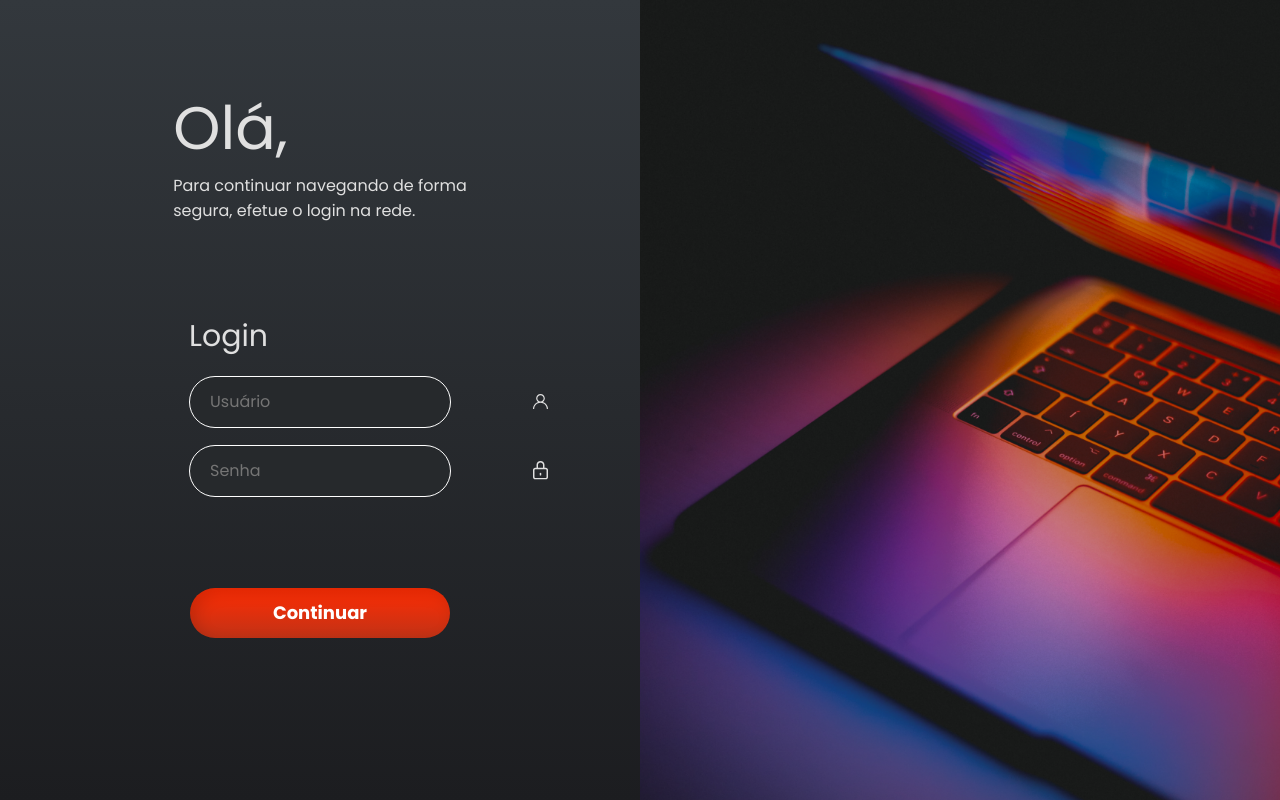
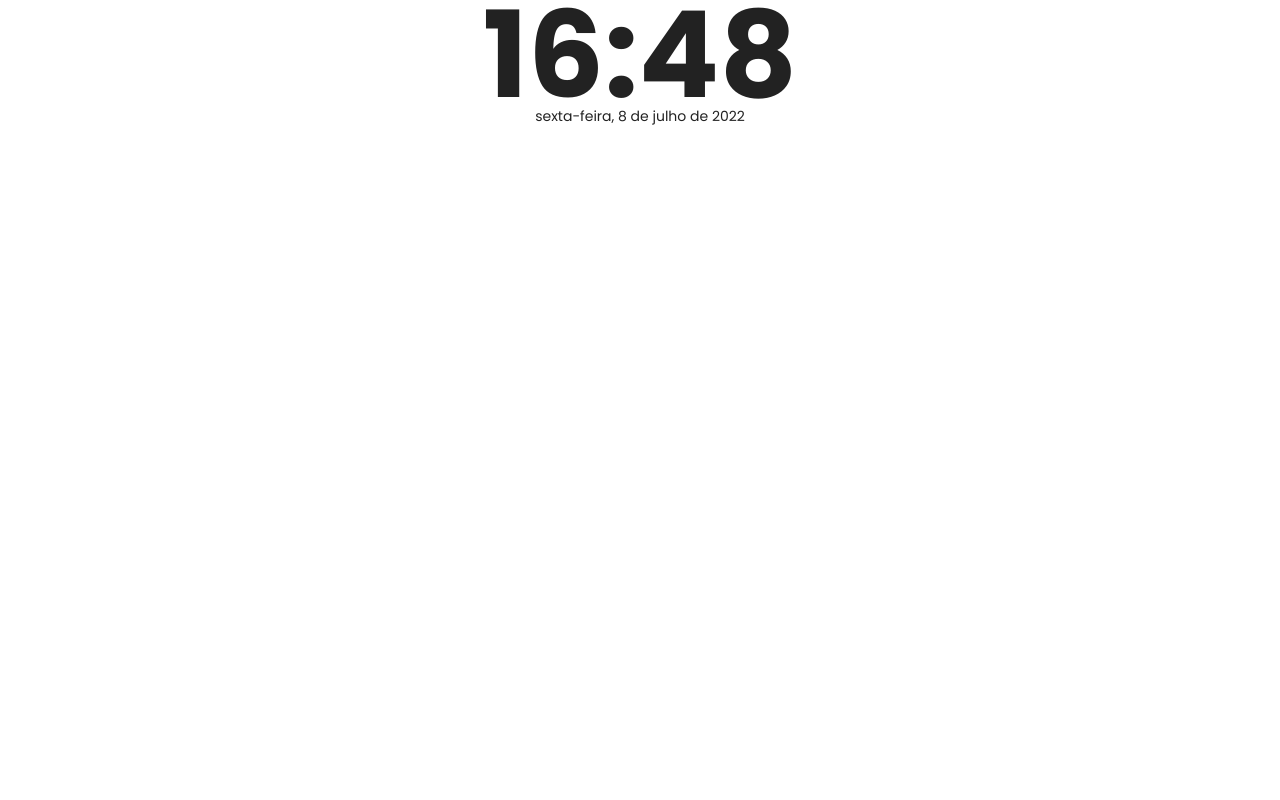
Before and after one commit to lucaspferr/compass-logon, a React (Vite) app: page / in a window 1280 px wide. Built offline with nearby package versions, Linux system fonts and the light colour scheme.

Commit message:
Clock component created

```diff
--- /dev/null
+++ b/src/components/Clock/Clock.jsx
@@ -0,0 +1,31 @@
+import React from 'react'
+import { ClockContainer, ClockDate, ClockTime } from './styles';
+
+export const Clock = () => {
+
+    const [clock, setClock] = React.useState({ hours: '', minutes: '', seconds: '', date: ''});
+    const months = ['janeiro', 'fevereiro', 'março', 'abril', 'maio', 'junho', 'julho', 'agosto', 'setembro', 'outubro', 'novembro', 'dezembro'];
+    const days = ['domingo', 'segunda-feira', 'terça-feira', 'quarta-feira', 'quinta-feira', 'sexta-feira', 'sábado'];
+
+    function parse2Digits(number) {
+        return number < 10 ? '0' + number : number;
+    }
+
+    React.useEffect(() => {
+        setInterval(() => {
+            const date = new Date();
+            setClock({hours: parse2Digits(date.getHours()), minutes: parse2Digits(date.getMinutes()), seconds: parse2Digits(date.getSeconds()),
+                date: `${days[date.getDay()]}, ${date.getDate()} de ${months[date.getMonth()]} de ${date.getFullYear()}`});
+        }, 1000);
+    }, [])
+
+
+  return (
+    <ClockContainer>
+        <ClockTime>{clock.hours && (clock.hours+':'+clock.minutes)}</ClockTime>
+        <ClockDate>{clock.date}</ClockDate>
+    </ClockContainer>
+  )
+}
+
+export default Clock;
--- /dev/null
+++ b/src/components/Clock/styles.js
@@ -0,0 +1,24 @@
+import styled from "styled-components";
+
+export const ClockContainer = styled.div`
+    display: flex;
+    flex-direction: column;
+    font-family: 'Poppins', sans-serif;
+    color: #222222;
+    `;
+
+export const ClockTime = styled.h1`
+    font-size: 120px;
+    font-weight: 700;
+    line-height: 110px;
+    margin: 0;
+    text-align: center;
+    `;
+
+export const ClockDate = styled.p`
+    font-size: 14px;
+    line-height: 12px;
+    font-weight: 400;
+    margin: 0;
+    text-align: center;
+    `;
--- a/src/components/containers/Form/TextForm.jsx
+++ b/src/components/containers/Form/TextForm.jsx
@@ -5,7 +5,7 @@ const TextForm = () => {
   return (
     <div>
         <Text>Olá,</Text>
-        <Text style={{ fontSize: '16px' }}>Para continuar navegando de forma<br/>segura, efetue o login na rede.</Text>
+        <Text style={{ fontSize: '14px' }}>Para continuar navegando de forma<br/>segura, efetue o login na rede.</Text>
     </div>
   );
 }
--- a/src/components/containers/Form/styles.js
+++ b/src/components/containers/Form/styles.js
@@ -3,7 +3,7 @@ import styled from "styled-components";
 export const ContainerForm = styled.div`
     display: flex;
     align-items: center;
-    width: 260px;
+    width: 300px;
     height: 50px;
     border-radius: 50px;
     background: #26292c;
@@ -16,6 +16,7 @@ export const InputForm = styled.input`
     border: transparent;
     color: #E0E0E0;
     font-family: 'Poppins', sans-serif;
+    width: 240px;
     font-size: 16px;
     padding-left: 20px;
     &:focus{
@@ -36,7 +37,7 @@ export const TitleForm = styled.div`
 
 export const Text = styled.div`
     font-family: 'Poppins', sans-serif;
-    font-size: 60px;
+    font-size: 48px;
     color: #E0E0E0;
 `;
 
@@ -53,27 +54,38 @@ export const Div = styled.div`
     flex-direction: column;
     height: 90vh;
     padding-bottom: 10vh;
-    background: linear-gradient(180deg, #33383D 0%, #1C1D20 100%);
-    align-items: center;
+
+    align-items: flex-start;
     justify-content: space-evenly;
-    min-width: 50vw;
+    min-width: 300px;
+
     @media (max-width: 768px) {
-        min-width: 100vw;
+        margin-top: 10vh;
+        height: 85vh;
+        padding-bottom: 5vh;
     }
+
 
 `;
 
 export const DivExtern = styled.div`
     display: flex;
+    flex-direction: column;
     min-width: 50vw;
     height: 100%;
+    align-items: center;
+    background: linear-gradient(180deg, #33383D 0%, #1C1D20 100%);
+
+    @media (max-width: 768px) {
+        width: 100vw;
+    }
 `;
 
 export const Submit = styled.button`
     display: flex;
     align-items: center;
     justify-content: center;
-    width: 260px;
+    width: 300px;
     height: 50px;
     border-radius: 50px;
     background: linear-gradient(#FF2D04 0%, #C13216 100%);
--- a/src/components/containers/main_content/LogonCompass.jsx
+++ b/src/components/containers/main_content/LogonCompass.jsx
@@ -1,7 +1,8 @@
 import React from "react";
 import Form from "../form/Form";
 import ImgBackground from "./ImgBackground";
-import { Container } from "./styles";
+import { Container, CompassLogo } from "./styles";
+import logo from "./compassuol-logo-white.svg";
 
 const LogonCompass = () => {
 
@@ -9,6 +10,7 @@ const LogonCompass = () => {
         <Container>
             <Form/>
             <ImgBackground/>
+            <CompassLogo src={logo}/>
         </Container>
     );
 }
--- a/src/components/containers/main_content/styles.js
+++ b/src/components/containers/main_content/styles.js
@@ -20,3 +20,15 @@ export const Container = styled.div`
     display: flex;
     max-height: 100vh;
 `;
+
+export const CompassLogo = styled.img`
+    position: absolute;
+    top: 2vh;
+    width: 250px;
+    left: calc(75vw - 125px);
+
+    @media (max-width: 768px) {
+        width: 250px;
+        left: calc(50vw - 125px);
+    }
+`;
--- a/src/main.jsx
+++ b/src/main.jsx
@@ -1,10 +1,12 @@
 import React from 'react'
 import ReactDOM from 'react-dom/client'
+import Clock from './components/Clock/Clock'
 import LogonCompass from './components/containers/main_content/LogonCompass'
 import './index.css'
 
 ReactDOM.createRoot(document.getElementById('root')).render(
   <React.StrictMode>
-    <LogonCompass/>
+    {/* <LogonCompass/> */}
+    <Clock/>
   </React.StrictMode>
 )
```
Also changed, not shown: src/components/Weather/Weather.jsx (added), src/components/Weather/styles.js (added).
